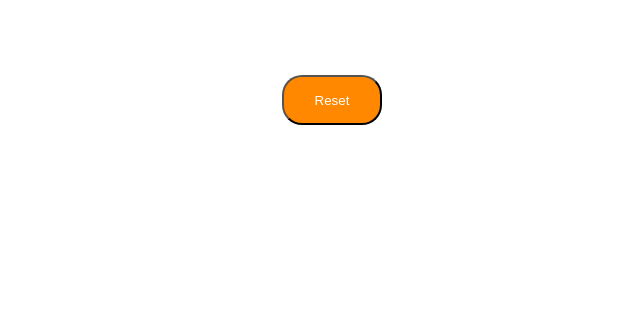
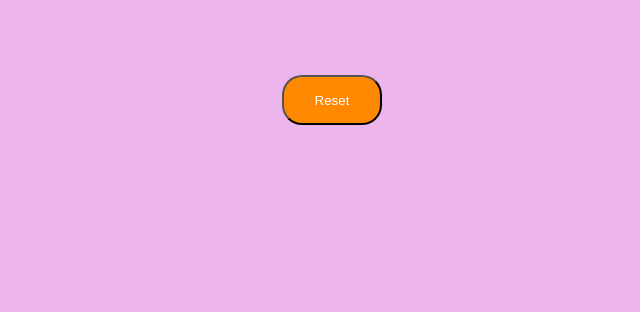
Before and after one commit to AdiRaushan/Street-Fighter, a plain HTML site: page index.html in a window 1280 px wide. Shown: the part 504-816 px from the top of the page, without its empty margins (316-956 px from the left). Drawn offline with Linux system fonts and the light colour scheme.

Commit message:
color fix

```diff
--- a/style.css
+++ b/style.css
@@ -2,7 +2,7 @@
 
 
 body {
-  background:rgb(255, 255, 255);
+  background: rgb(236, 182, 236);
   width: 100%;
   height: 100vh;
   display: flex;
```
